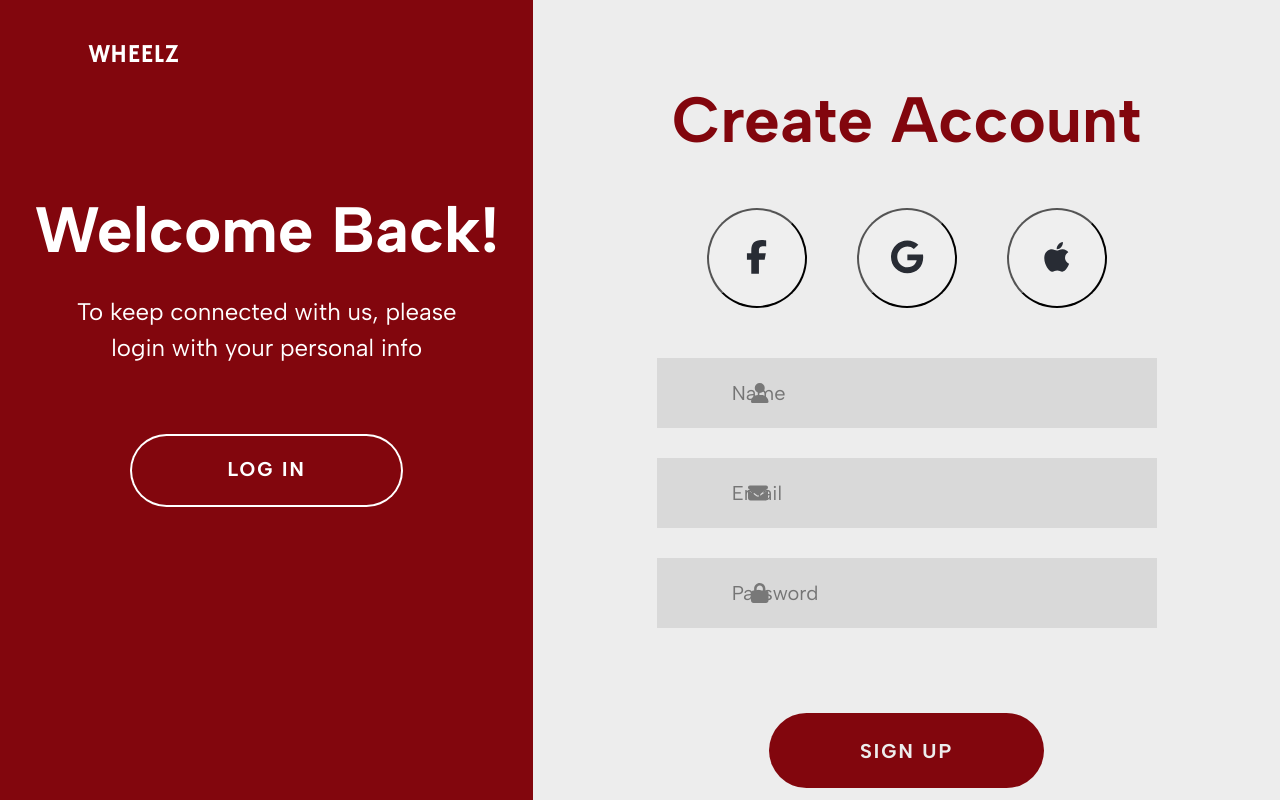
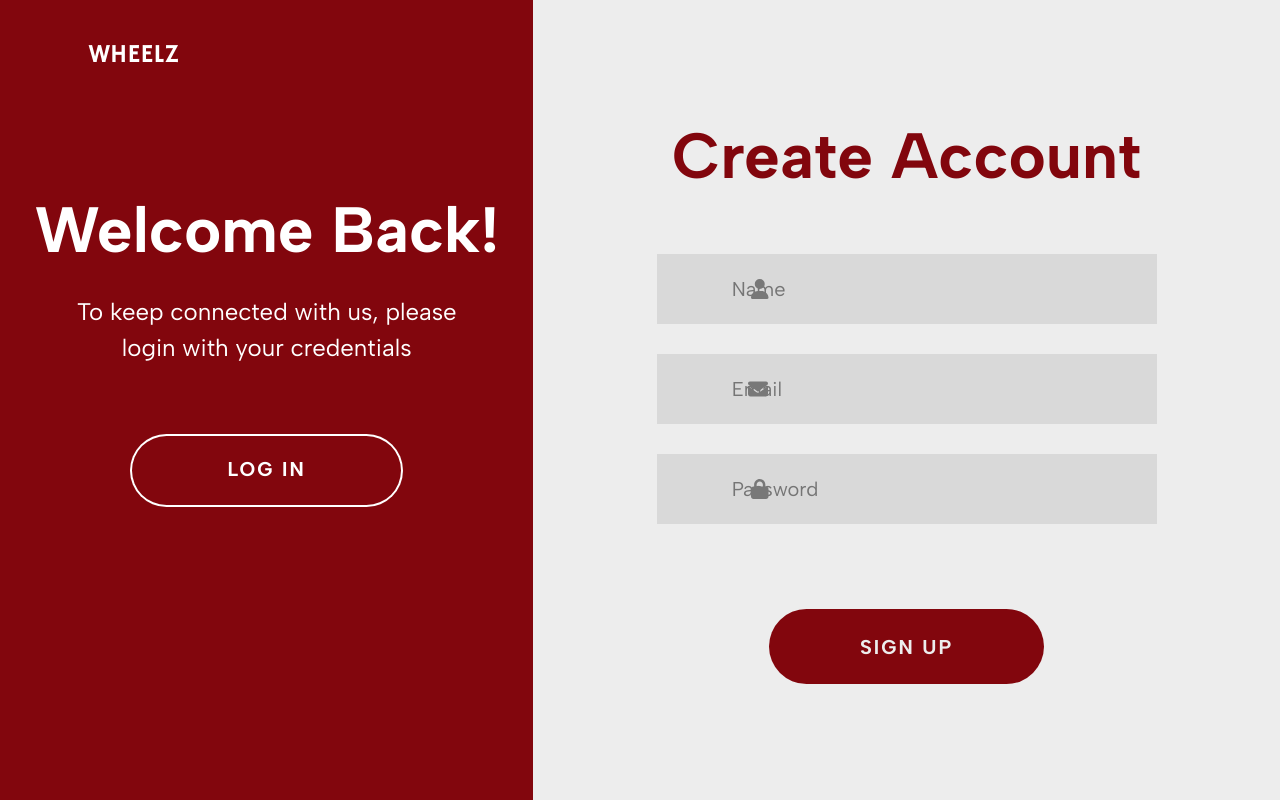
Before and after one commit to ImAenri/Wheelz, a React (Create React App) app in the folder wheelz/: page /signup in a window 1280 px wide. Built offline with nearby package versions, Linux system fonts and the light colour scheme.

Commit message:
i honestly dont know
idfk

```diff
--- a/wheelz/src/App.js
+++ b/wheelz/src/App.js
@@ -13,10 +13,10 @@
         <Container fluid>
           <Row style={{height:"100vh"}}>
             <Col md={7} style={{backgroundColor:"#EDEDED"}}>
-              <p className='title' style={{color:"#82060D", marginTop:"10%",marginBottom:"40px"}}>Log in to Wheelz</p>
-              <button className='socialBtn' style={{marginLeft:"0px"}}><FontAwesomeIcon className="socialIcon" icon={faFacebookF}/></button>
+              <p className='title' style={{color:"#82060D", marginTop:"15%",marginBottom:"40px"}}>Log in to Wheelz</p>
+              {/*<button className='socialBtn' style={{marginLeft:"0px"}}><FontAwesomeIcon className="socialIcon" icon={faFacebookF}/></button>
               <button className='socialBtn'><FontAwesomeIcon className="socialIcon" icon={faGoogle}/></button>
-              <button className='socialBtn'><FontAwesomeIcon className="socialIcon" icon={faApple}/></button>
+              <button className='socialBtn'><FontAwesomeIcon className="socialIcon" icon={faApple}/></button>*/}
               <form style={{marginTop:"100px"}}>
                 <div>
                   <FontAwesomeIcon icon={faEnvelope} className="inputIcon"/>
@@ -33,7 +33,7 @@
               </div>
             </Col>
             <Col md={5} style={{backgroundColor:"#82060D"}}>
-              <p className='title' style={{marginTop:"35%"}}>Hello, Wheelerz!</p>
+              <p className='title' style={{marginTop:"34%"}}>Hello, Wheelerz!</p>
               <p className='subtitle'>Enter your personal details and<br></br>start your journey with us</p>
               <Link to="/signup" className="sgnUpBtn">Sign up</Link>
             </Col>
--- a/wheelz/src/signup.js
+++ b/wheelz/src/signup.js
@@ -16,14 +16,14 @@
                         <Col md={5} style={{backgroundColor:"#82060D"}}>
                             <p className='logo'>WHEELZ</p>
                             <p className='title' style={{marginTop:"21%"}}>Welcome Back!</p>
-                            <p className='subtitle'>To keep connected with us, please<br></br>login with your personal info</p>
+                            <p className='subtitle'>To keep connected with us, please<br></br>login with your credentials</p>
                             <Link to="/" className="logInBtn">Log In</Link>
                         </Col>
                         <Col md={7} style={{backgroundColor:"#EDEDED"}}>
-                            <p className='title' style={{color:"#82060D", marginTop:"10%",marginBottom:"40px"}}>Create Account</p>
-                            <button className='socialBtn' style={{marginLeft:"0px"}}><FontAwesomeIcon className="socialIcon" icon={faFacebookF}/></button>
+                            <p className='title' style={{color:"#82060D", marginTop:"15%",marginBottom:"40px"}}>Create Account</p>
+                            {/*<button className='socialBtn' style={{marginLeft:"0px"}}><FontAwesomeIcon className="socialIcon" icon={faFacebookF}/></button>
                             <button className='socialBtn'><FontAwesomeIcon className="socialIcon" icon={faGoogle}/></button>
-                            <button className='socialBtn'><FontAwesomeIcon className="socialIcon" icon={faApple}/></button>
+                            <button className='socialBtn'><FontAwesomeIcon className="socialIcon" icon={faApple}/></button>*/}
                             <form style={{marginTop:"50px"}}>
                                 <div>
                                     <FontAwesomeIcon icon={faUser} className="inputSymbol"/>
```
Also changed, not shown: wheelz/src/contact.js (line endings or trailing spaces).
